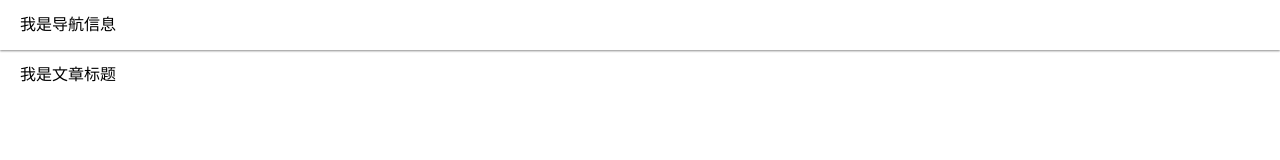
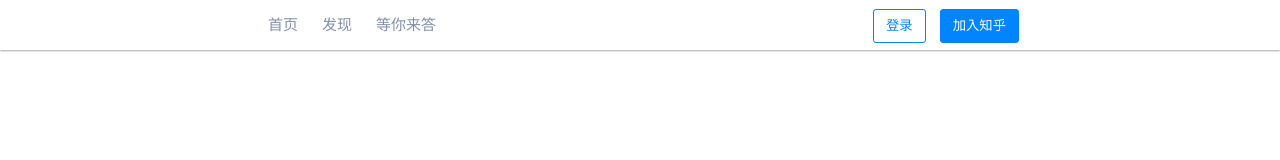
Before and after one commit to shoppingzh/ui, a plain HTML site: page zhihu-navbar/index.html in a window 1280 px wide. Shown: the top 160 px of the page. Drawn offline with Linux system fonts and the light colour scheme.

Commit message:
添加知乎导航栏切换效果UI

```diff
--- a/zhihu-navbar/index.html
+++ b/zhihu-navbar/index.html
@@ -9,25 +9,97 @@
     }
     nav {
       height: 50px;
-      padding: 0 20px;
+      margin: 0 auto;
       position: fixed;
       left: 0;
       right: 0;
       top: 0;
       line-height: 50px;
       background-color: #fff;
-      box-shadow: 0 1px 2px rgba(0, 0, 0, .45);
+      box-shadow: 0 1px 2px rgba(0, 0, 0, .35);
+      overflow: hidden;
     }
     section {
       height: 3000px;
+    }
+    .nav-main {
+      display: flex;
+      flex-direction: row;
+      justify-content: space-between;
+      position: absolute;
+      left: 20%;
+      right: 20%;
+      top: 0;
+      background-color: #fff;
+      transition: transform .3s;
+    }
+
+    .nav-main--hide {
+      transform: translateY(-100%);
+    }
+
+    .nav-menu {
+      display: inline-block;
+    }
+
+    .nav-menu:after {
+      content: "";
+      display: table;
+      visibility: hidden;
+      clear: both;
+    }
+
+    .nav-menu-item {
+      float: left;
+      padding: 0 12px;
+      color: #8590a6;
+      font-size: 15px;
+    }
+
+    .article-title {
+      font-size: 20px;
+      font-weight: 600;
+    }
+
+    .btn {
+      appearance: none;
+      -webkit-appearance: none;
+      margin: 0 5px;
+      padding: 0 12px;
+      color: #fff;
+      line-height: 32px;
+      outline: none;
+      background-color: #0084ff;
+      border: 1px solid #0084ff;
+      border-radius: 3px;
+    }
+    .btn--plain {
+      background-color: #fff;
+      color: #0084ff;
     }
   </style>
 </head>
 <body>
 
   <nav>
-    <div id="nav-1">我是导航信息</div>
-    <div id="nav-2">我是文章标题</div>
+    <div id="nav-1" class="nav-main">
+      <div class="nav-menu">
+        <div class="nav-menu-item">首页</div>
+        <div class="nav-menu-item">发现</div>
+        <div class="nav-menu-item">等你来答</div>
+      </div>
+      <div>
+        <button class="btn btn--plain">登录</button>
+        <button class="btn">加入知乎</button>
+      </div>
+    </div>
+    <div id="nav-2" class="nav-main">
+      <div class="article-title">webpack到底怎么用？</div>
+      <div>
+        <button class="btn">关注问题</button>
+        <button class="btn btn--plain">写回答</button>
+      </div>
+    </div>
   </nav>
   <section></section>
 
--- a/zhihu-navbar/scroll-navbar.js
+++ b/zhihu-navbar/scroll-navbar.js
@@ -12,16 +12,53 @@
     listeners.push(listener)
   }
 
+  function throttle(fn, time) {
+    var timer = null
+    var runnable = true
+    return function() {
+      var _this = this, args = Array.prototype.slice.call(arguments)
+      if (!runnable) {
+        return
+      }
+      runnable = false
+      fn.call(_this, args)
+      timer = setTimeout(function() {
+        runnable = true
+        clearTimeout(timer)
+      }, time)
+    }
+  }
+
   function ScrollNavbar(options) {
     var opts = options || {}
     this.upEl = opts.up
     this.downEl = opts.down
-    onBodyScroll(this.onScroll.bind(this))
+    this.init()
   }
 
   ScrollNavbar.prototype = {
+    init: function() {
+      this.maxOffset = 50
+      this.setDir(true)
+      onBodyScroll(throttle(this.onScroll.bind(this), 50))
+    },
     onScroll: function(e) {
-      this.bodyScroll = document.body.scrollTop
+      var scrollTop = document.body.scrollTop
+      var offset = scrollTop - this.scrollPosition
+      if (Math.abs(offset) > this.maxOffset) {
+        this.setDir(offset > 0 ? false : true)
+      }
+    },
+    setDir: function(up) {
+      this.up = up
+      this.scrollPosition = document.body.scrollTop
+      if (up) {
+        this.upEl.style.transform = 'translateY(0)'
+        this.downEl.style.transform = 'translateY(100%)'
+      } else {
+        this.upEl.style.transform = 'translateY(-100%)'
+        this.downEl.style.transform = 'translateY(0)'
+      }
     }
   }
 
```
Also changed, not shown: README.md, images/zhihu-navbar.gif (added).
